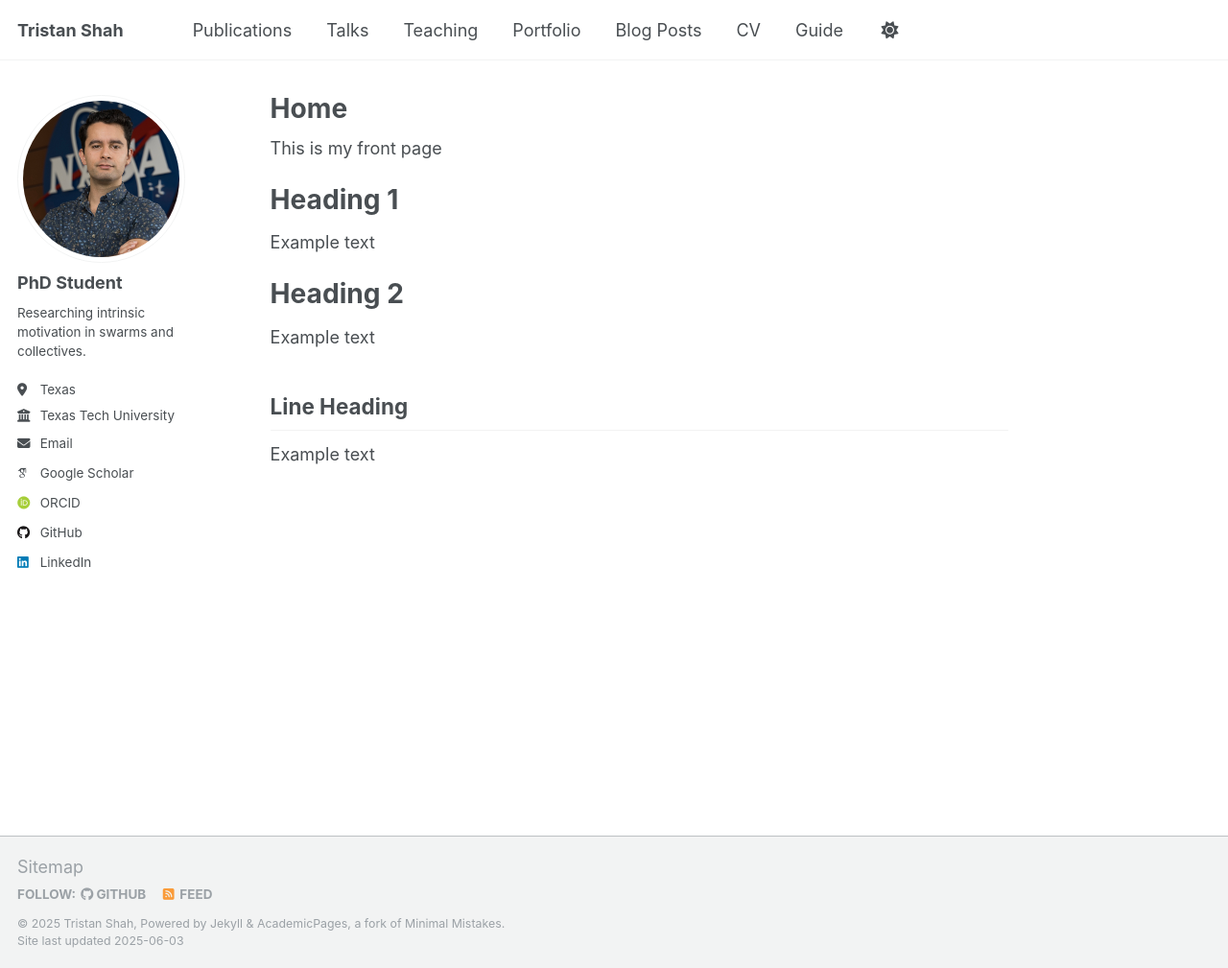
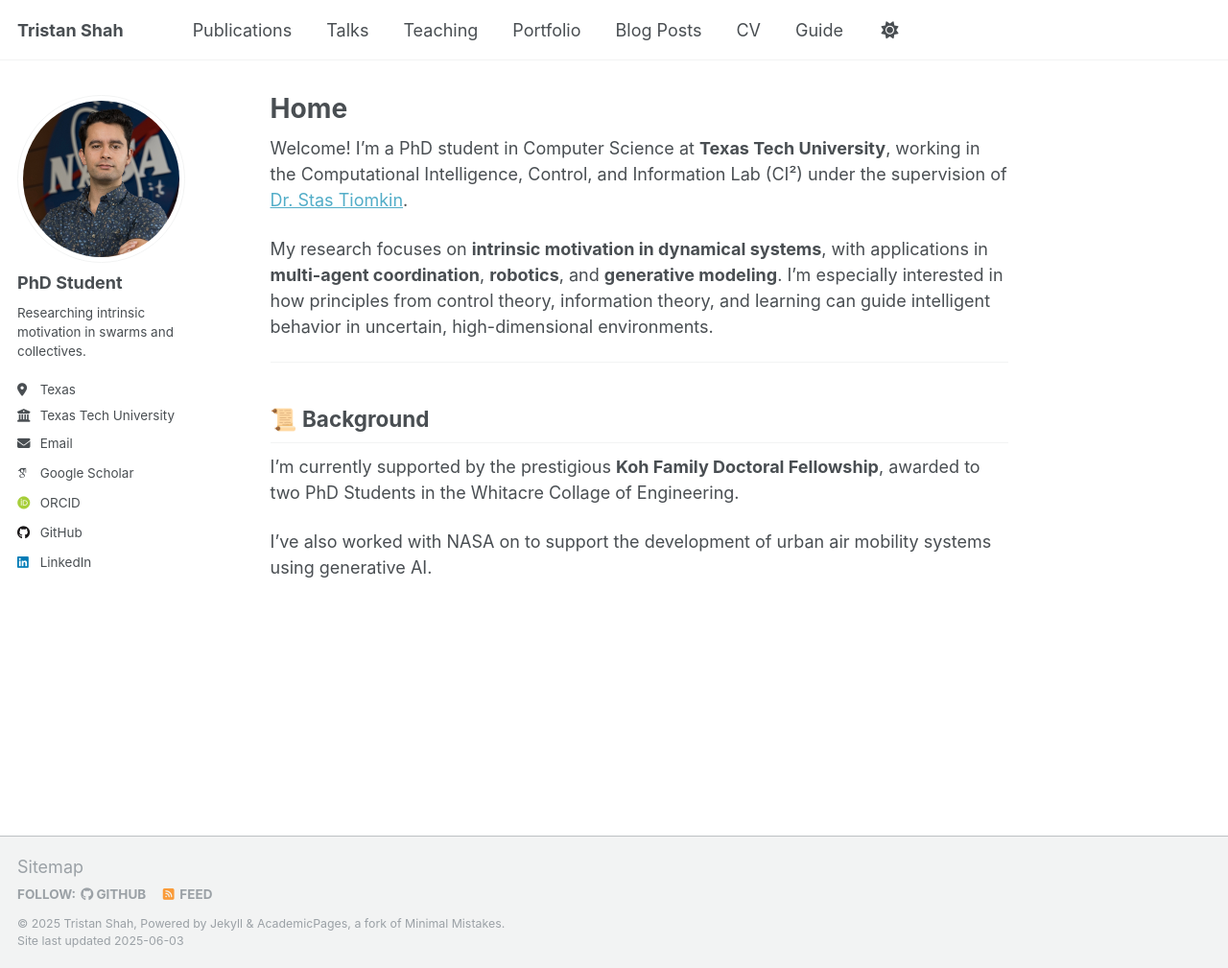
Before and after one commit to gladisor/gladisor.github.io, a Jekyll site: the page built from _pages/about.md, in a window 1280 px wide and 1009 px high. Shown: the whole window at 96% size. Built offline with Jekyll 4.4.1, drawn with Linux system fonts in a browser that asks for light colours; some web fonts are replaced.

Commit message:
removed text

```diff
--- a/_pages/about.md
+++ b/_pages/about.md
@@ -7,16 +7,14 @@ redirect_from:
   - /about.html
 ---
 
-This is my front page
+Welcome! I'm a PhD student in Computer Science at **Texas Tech University**, working in the Computational Intelligence, Control, and Information Lab (CI²) under the supervision of [Dr. Stas Tiomkin](https://scholar.google.co.il/citations?user=sDfZnUcAAAAJ&hl=en).
 
-Heading 1
-======
-Example text
+My research focuses on **intrinsic motivation in dynamical systems**, with applications in **multi-agent coordination**, **robotics**, and **generative modeling**. I'm especially interested in how principles from control theory, information theory, and learning can guide intelligent behavior in uncertain, high-dimensional environments.
 
-Heading 2
-======
-Example text
+---
 
-Line Heading
-------
-Example text
+## 📜 Background
+
+I'm currently supported by the prestigious **Koh Family Doctoral Fellowship**, awarded to two PhD Students in the Whitacre Collage of Engineering.
+
+I’ve also worked with NASA on to support the development of urban air mobility systems using generative AI.
```
